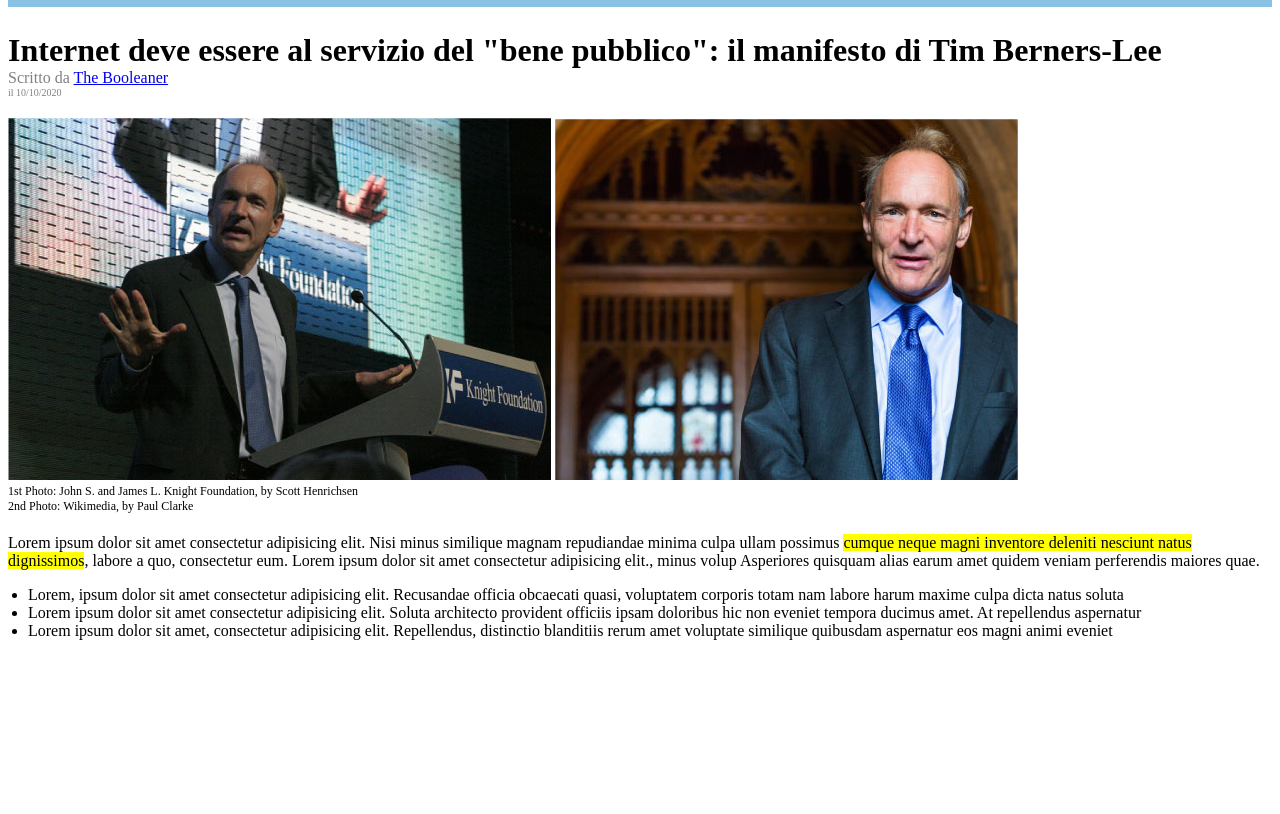
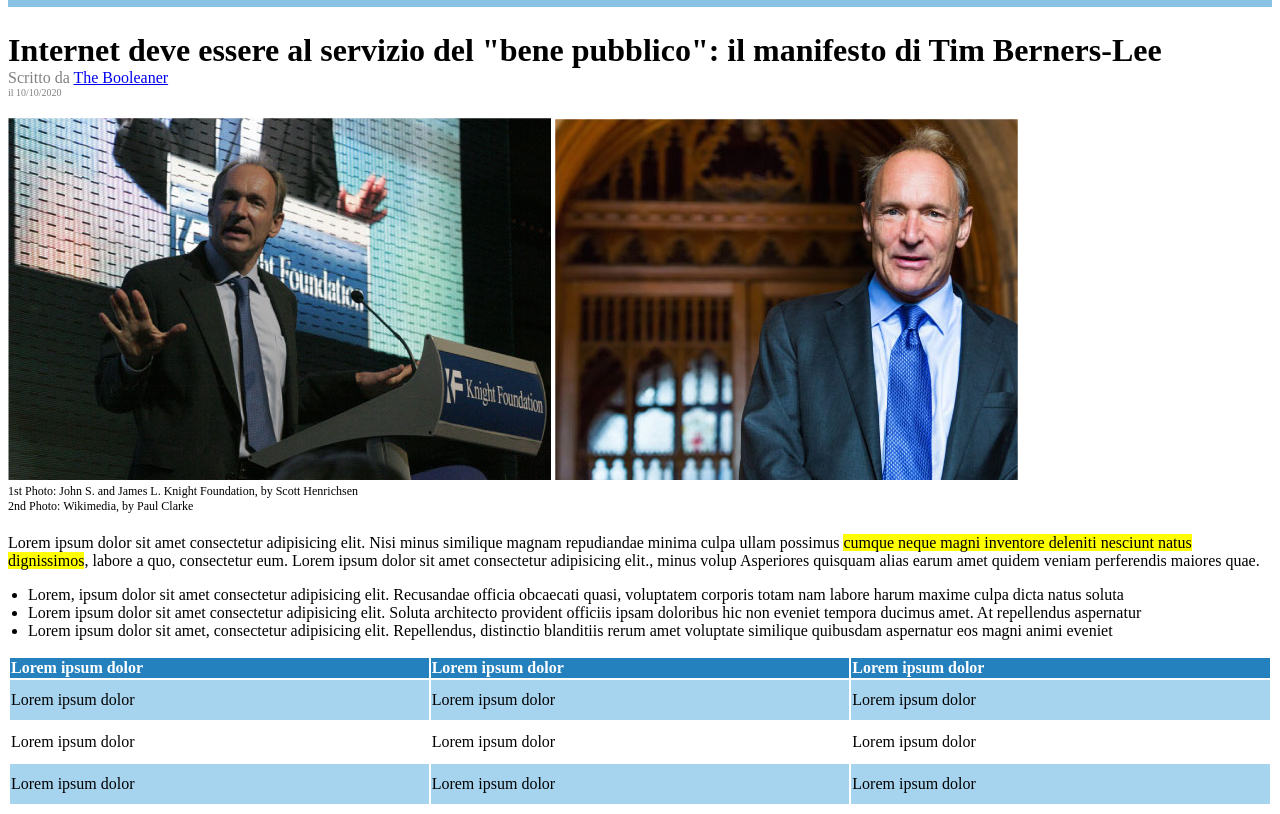
Before and after one commit to Ahurricaneeos/html-css-booleaner, a plain HTML site: page index.html in a window 1280 px wide. Shown: the part 105-919 px from the top of the page. Before the commit the page ends 800 px from the top, so only its background shows below. Drawn offline with Linux system fonts and the light colour scheme.

Commit message:
Added table and style

```diff
--- a/css/style.css
+++ b/css/style.css
@@ -28,3 +28,11 @@
 .span {
     background-color: yellow;
 }
+.th {
+    background-color: rgb(37, 129, 190);
+    color: white;
+    text-align: left;
+}
+.td {
+    background-color: rgb(166, 211, 238);
+}
--- a/index.html
+++ b/index.html
@@ -29,6 +29,29 @@
         <li>Lorem ipsum dolor sit amet consectetur adipisicing elit. Soluta architecto provident officiis ipsam doloribus hic non eveniet tempora ducimus amet. At repellendus aspernatur</li>
         <li>Lorem ipsum dolor sit amet, consectetur adipisicing elit. Repellendus, distinctio blanditiis rerum amet voluptate similique quibusdam aspernatur eos magni animi eveniet</li>
     </ul>
+
+     <table style="width: 100%;">
+        <tr class="th">
+            <th>Lorem ipsum dolor</th>
+            <th>Lorem ipsum dolor</th>
+            <th>Lorem ipsum dolor</th>
+        </tr>
+        <tr class="td" style="height:40px;">
+            <td>Lorem ipsum dolor</td>
+            <td>Lorem ipsum dolor</td>
+            <td>Lorem ipsum dolor</td>
+        </tr>
+        <tr style="height:40px;">
+            <td>Lorem ipsum dolor</td>
+            <td>Lorem ipsum dolor</td>
+            <td>Lorem ipsum dolor</td>
+        </tr>
+        <tr class="td" style="height:40px;">
+            <td>Lorem ipsum dolor</td>
+            <td>Lorem ipsum dolor</td>
+            <td>Lorem ipsum dolor</td>
+        </tr>
+    </table>
     </main>
 
 </body>
```
